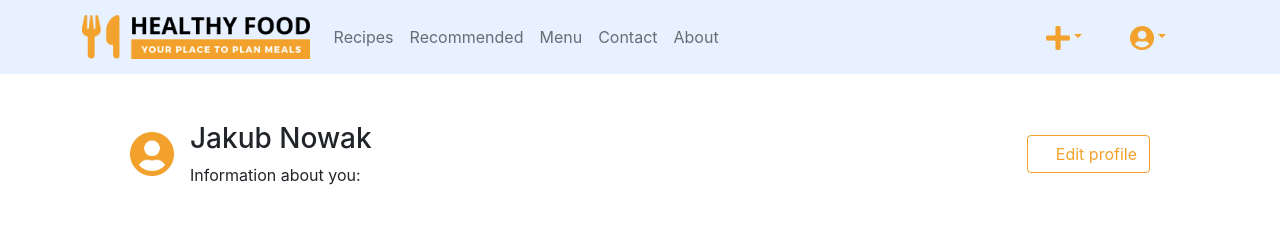
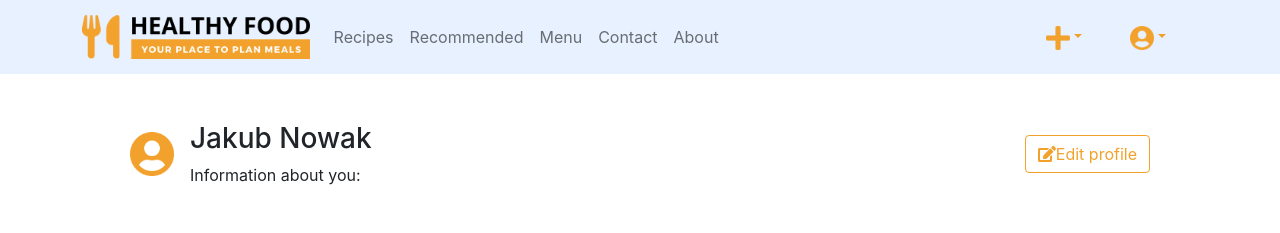
Before and after one commit to pdybowski/healthy-food, a React (Create React App) app: page /user-profile in a window 1280 px wide. Shown: the top 233 px of the page. Built offline with nearby package versions, Linux system fonts and the light colour scheme.

Commit message:
Add Font Awesome

```diff
--- a/package.json
+++ b/package.json
@@ -3,6 +3,9 @@
     "version": "0.1.0",
     "private": true,
     "dependencies": {
+        "@fortawesome/fontawesome-svg-core": "^1.2.36",
+        "@fortawesome/free-solid-svg-icons": "^5.15.4",
+        "@fortawesome/react-fontawesome": "^0.1.16",
         "bootstrap": "^5.1.3",
         "react": "^17.0.2",
         "react-bootstrap": "^2.1.0",
--- a/src/components/userProfile/ProfileInformation.jsx
+++ b/src/components/userProfile/ProfileInformation.jsx
@@ -1,7 +1,8 @@
 import React from 'react';
 import { Button, Container } from 'react-bootstrap';
 import user from '../../assets/images/user-circle-solid.png';
-import edit from '../../assets/images/edit-solid.png';
+import { FontAwesomeIcon } from '@fortawesome/react-fontawesome';
+import { faEdit } from '@fortawesome/free-solid-svg-icons';
 
 function ProfileInformation() {
     return (
@@ -16,8 +17,8 @@ function ProfileInformation() {
                 </div>
                 <div className="ms-auto">
                     <Button variant="outline-primary">
-                        <i className="fas fa-edit" />
-                        <img src={edit} height="14" alt="Edit Icon" />
+                        <FontAwesomeIcon icon={faEdit} />
+                        {/*<img src={edit} height="14" alt="Edit Icon" />*/}
                         Edit profile
                     </Button>
                 </div>
```
Also changed, not shown: src/assets/images/edit-solid.png (deleted), 1 other file (tests, documents, lock files or other folders).
